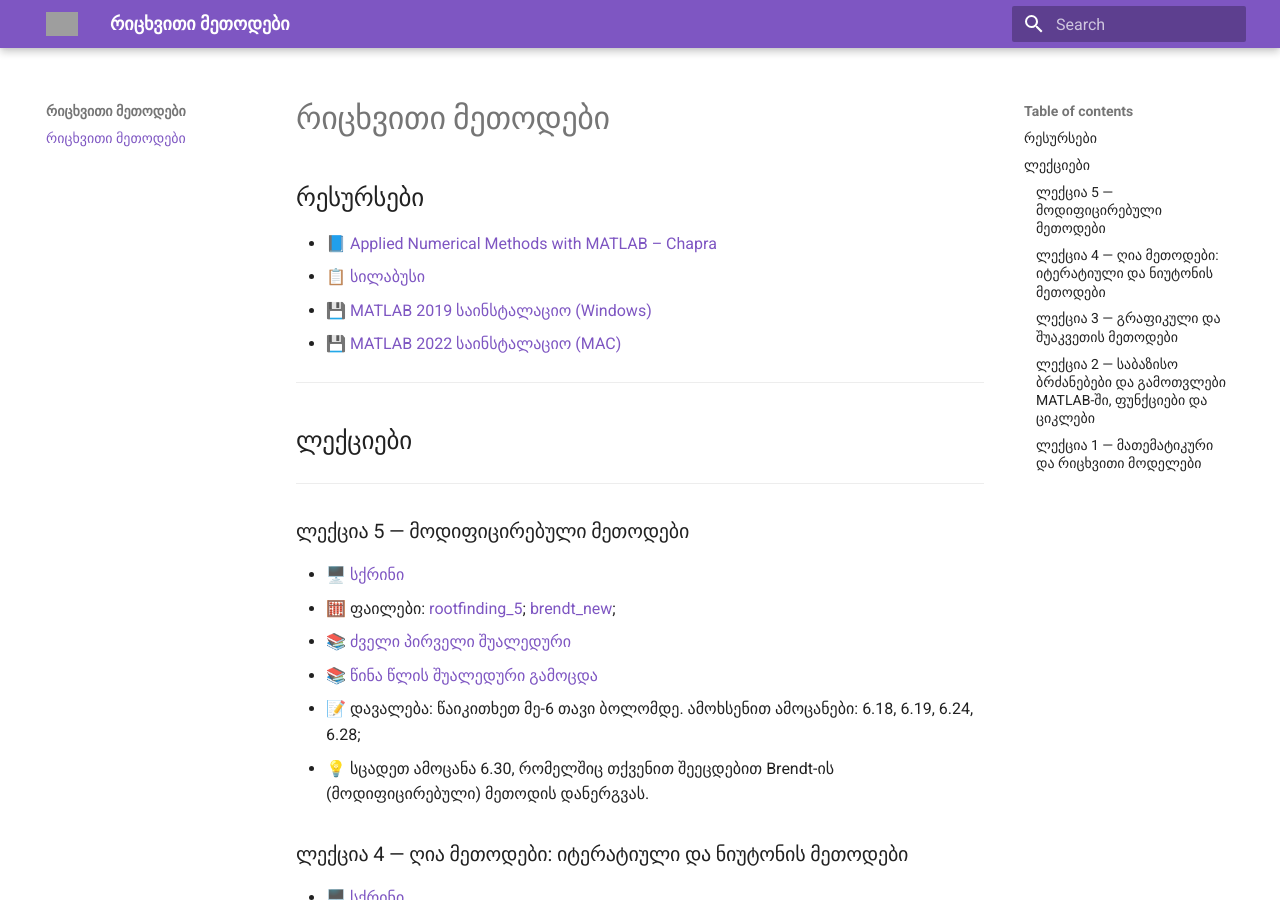
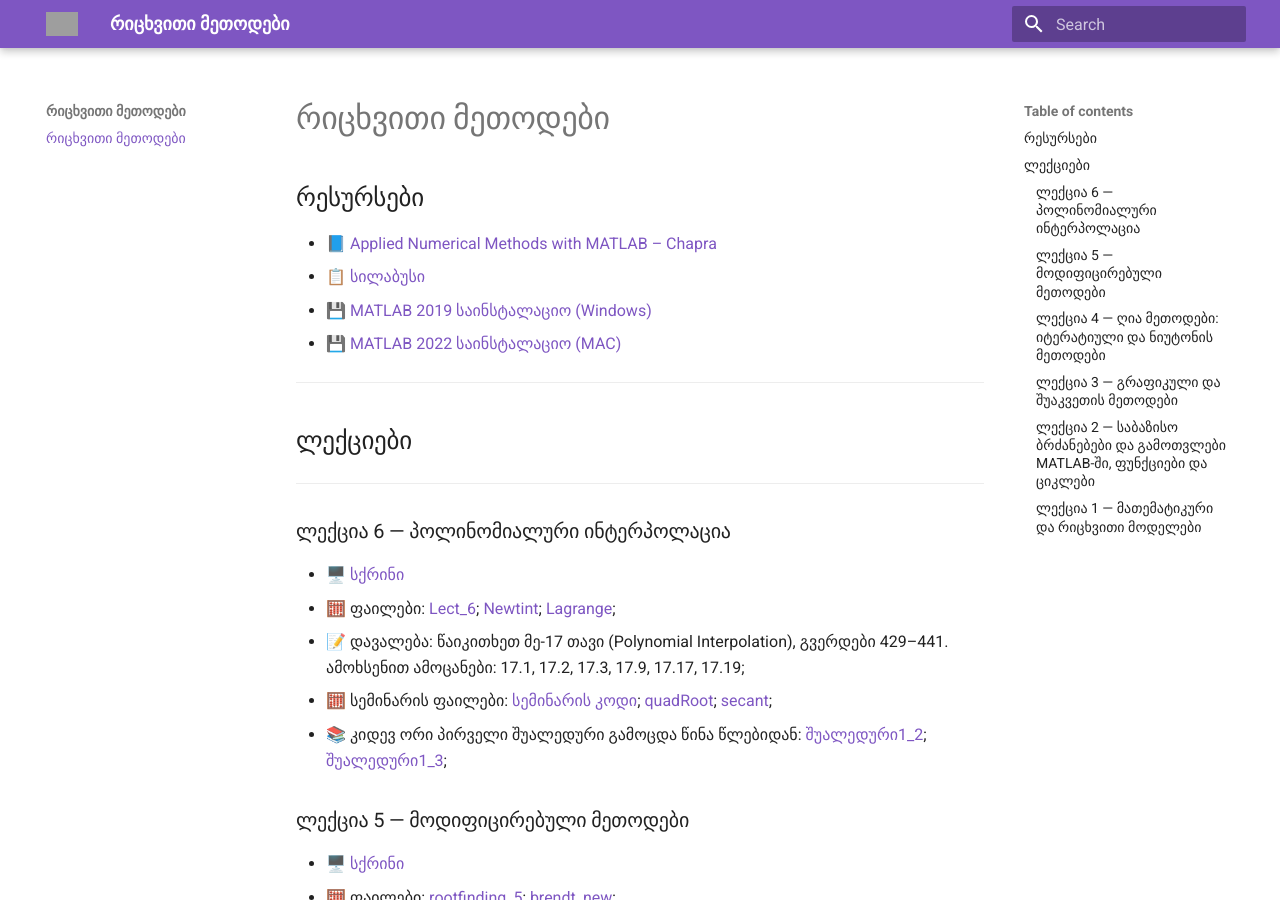
Before and after one commit to gugavar/numerical-methods-spring-2026, an MkDocs documentation site: the page built from docs/index.md, in a window 1280 px wide and 900 px high. Built offline with MkDocs 1.6.1 and Material for MkDocs 9.7.7, drawn with Linux system fonts in a browser that asks for light colours; grey boxes are pictures that could not be loaded.

Commit message:
Update index.md

```diff
--- a/docs/index.md
+++ b/docs/index.md
@@ -11,6 +11,14 @@
 
 ## ლექციები
 ---
+### ლექცია 6 — პოლინომიალური ინტერპოლაცია
+
+- 🖥️ [სქრინი](https://drive.google.com/file/d/1x4eHZJwuNyiofzwn9qu7Zena_iKl3hM7/view?usp=drive_link)
+- 🧮 ფაილები: [Lect_6](https://drive.google.com/file/d/1RKlITz0HJVlNJQ3yD_WYT6An3Zx2TRg0/view?usp=drive_link); [Newtint](https://drive.google.com/file/d/1Q1z8F1XTYVPU8qwl8SfqhEzis9RZdm5l/view?usp=drive_link); [Lagrange](https://drive.google.com/file/d/1sPlaVbEl-1fZEGqDmsyFjpecr1neRhM1/view?usp=drive_link);
+- 📝 დავალება: წაიკითხეთ მე-17 თავი (Polynomial Interpolation), გვერდები 429–441. ამოხსენით ამოცანები: 17.1, 17.2, 17.3, 17.9, 17.17, 17.19;
+- 🧮 სემინარის ფაილები: [სემინარის კოდი](https://drive.google.com/file/d/1ngpU9m3ZVrbtfzR-K9L6hJLsMngs3Afl/view?usp=drive_link); [quadRoot](https://drive.google.com/file/d/1VjTnRzGNPdyfiD7yP3znGn5QGMDt7jme/view?usp=drive_link); [secant](https://drive.google.com/file/d/1pjqCG2ipptkOzwP419hn5LOFbVzLBPCJ/view?usp=drive_link);
+- 📚 კიდევ ორი პირველი შუალედური გამოცდა წინა წლებიდან: [შუალედური1_2](https://docs.google.com/document/d/1JWnbKNp5r1qb_g_pAwr3wIOM04_0rDvH/edit?ouid=110148669605332798451&rtpof=true&sd=true&usp=drive_link); [შუალედური1_3](https://docs.google.com/document/d/1-jaox5DmR1WO8p915Cuc-3nof3KI8ciA/edit?ouid=110148669605332798451&rtpof=true&sd=true&usp=drive_link);
+
 ### ლექცია 5 — მოდიფიცირებული მეთოდები
 
 - 🖥️ [სქრინი](https://drive.google.com/file/d/1hGxclEXEgllX_emHUxMJKEag3O5jYDkG/view?usp=drive_link)
```
